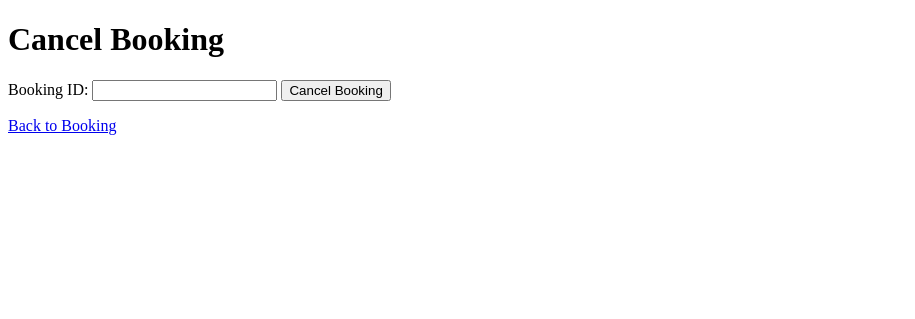
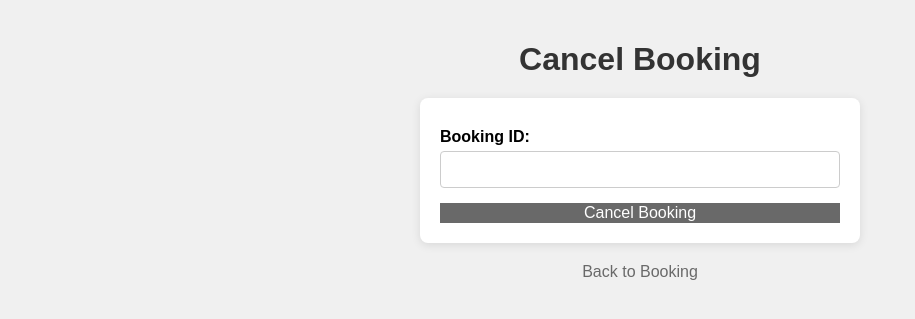
Before and after one commit to FarqadAhmed/itcs333-project, a PHP site: page /cancel.php in a window 1280 px wide. Shown: the top 319 px of the page, without its empty margins (0-915 px from the left). Run offline with PHP 8.4, Linux system fonts and the light colour scheme.

Commit message:
Update cancel.php

```diff
--- a/cancel.php
+++ b/cancel.php
@@ -34,6 +34,73 @@ if ($_SERVER['REQUEST_METHOD'] == 'POST') {
     <meta charset="UTF-8">
     <meta name="viewport" content="width=device-width, initial-scale=1.0">
     <title>Cancel Booking</title>
+    <style>
+        body {
+    font-family: 'Arial', sans-serif;
+    background-color: #f0f0f0;
+    margin: 0;
+    padding: 20px;
+}
+
+h1 {
+    text-align: center;
+    color: #333;
+    margin-bottom: 20px;
+}
+
+form {
+    background: white;
+    padding: 20px;
+    border-radius: 8px;
+    box-shadow: 0 2px 10px rgba(0, 0, 0, 0.1);
+    max-width: 400px;
+    margin: 0 auto;
+}
+
+label {
+    display: block;
+    margin: 10px 0 5px;
+    font-weight: bold;
+}
+
+input[type="number"] {
+    width: 100%;
+    padding: 10px;
+    margin-bottom: 15px;
+    border: 1px solid #ccc;
+    border-radius: 4px;
+    box-sizing: border-box;
+}
+
+button {
+    background-color:#696969;
+    color: white;
+    border: none;
+    cursor: pointer;
+    font-size: 16px;
+    transition: background-color 0.3s;
+    width: 100%;
+}
+
+button:hover {
+    background-color: #c82333;
+}
+
+p {
+    text-align: center;
+    margin-top: 20px;
+}
+
+a {
+    text-decoration: none;
+    color: #696969;
+}
+
+a:hover {
+    text-decoration: underline;
+}
+
+    </style>
 </head>
 <body>
     <h1>Cancel Booking</h1>
```
